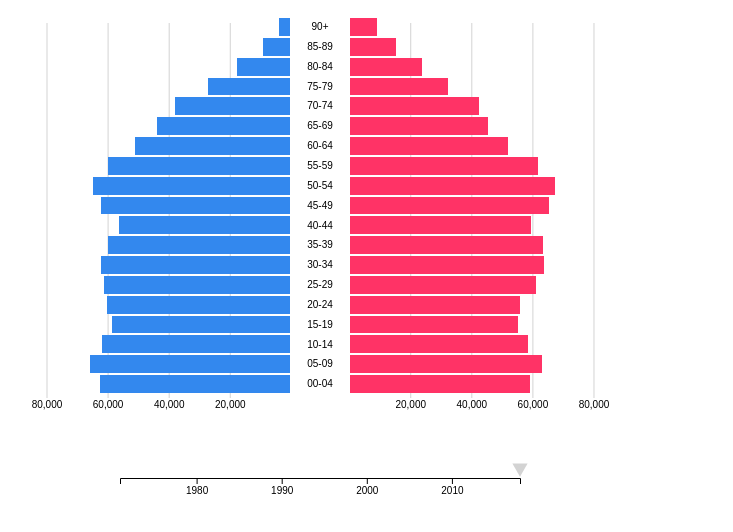
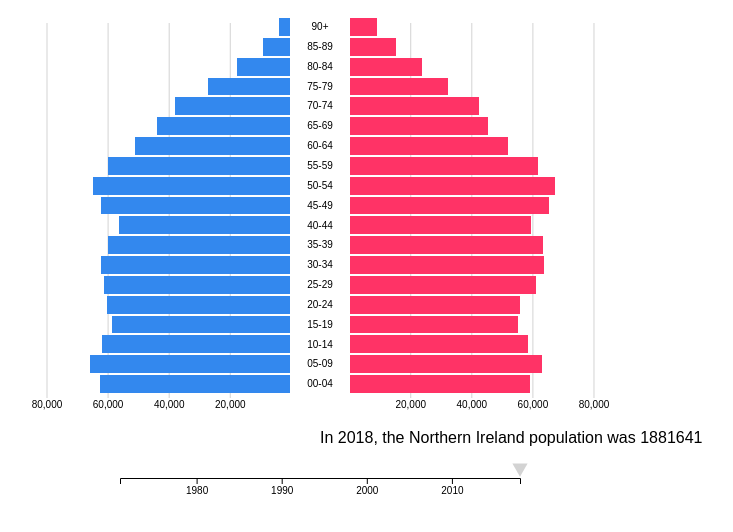
Before and after one commit to MarkPaulin/mye-pop-pyramid, a plain HTML site: page index.html in a window 1280 px wide. Shown: the whole page, without its empty margins (168-901 px from the left). Drawn offline with nearby package versions, Linux system fonts and the light colour scheme.

Commit message:
Added year label

```diff
--- a/index.html
+++ b/index.html
@@ -167,6 +167,12 @@
 					  'translate(' + (cx - 200) + ', ' + (pyramid_height + 85) + ')')
 				.call(axis_year);
 
+			// label showing year and description
+			var svg_desc = svg.append('text')
+			  .attr('class', 'desc')
+			  .attr('transform',
+			        'translate(' + cx + ', ' + (pyramid_height + 50) + ')');
+
 			// add the bars
 			var bars = svg.append('g')
 				.attr('class', 'pyramid population');
@@ -202,6 +208,11 @@
 					.attr('width', d => scale_count(d.count))
 					.attr('x', d => x_pos(d))
 					.attr('y', d => scale_age(d.age_5));
+
+				var pop_total = d3.sum(filtered_data, d => d.count);
+
+				svg_desc.text('In ' + current_year + ', the Northern Ireland population was ' + pop_total);
+
 			}
 
 			draw_bars(domain_year[1], false);
```
